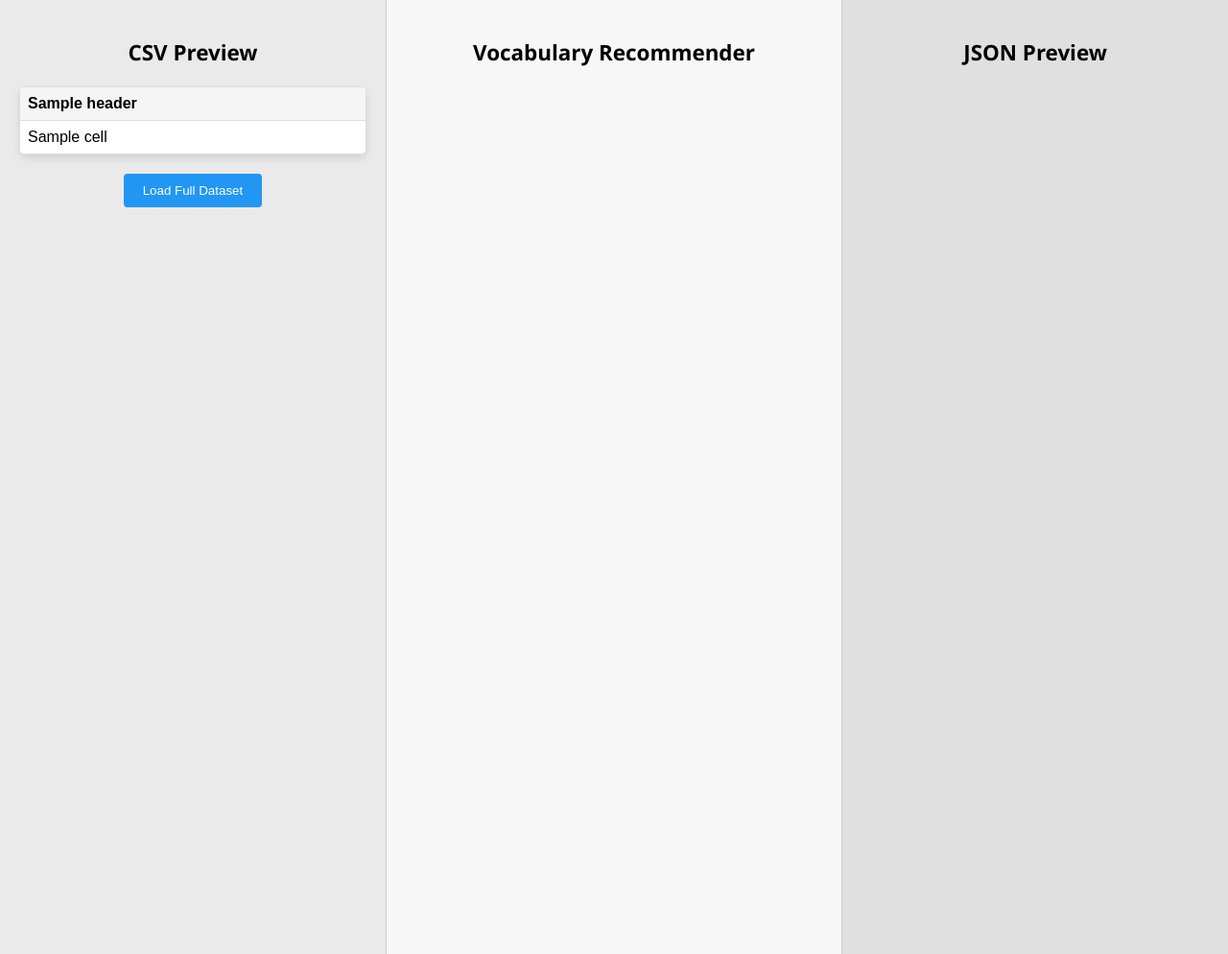
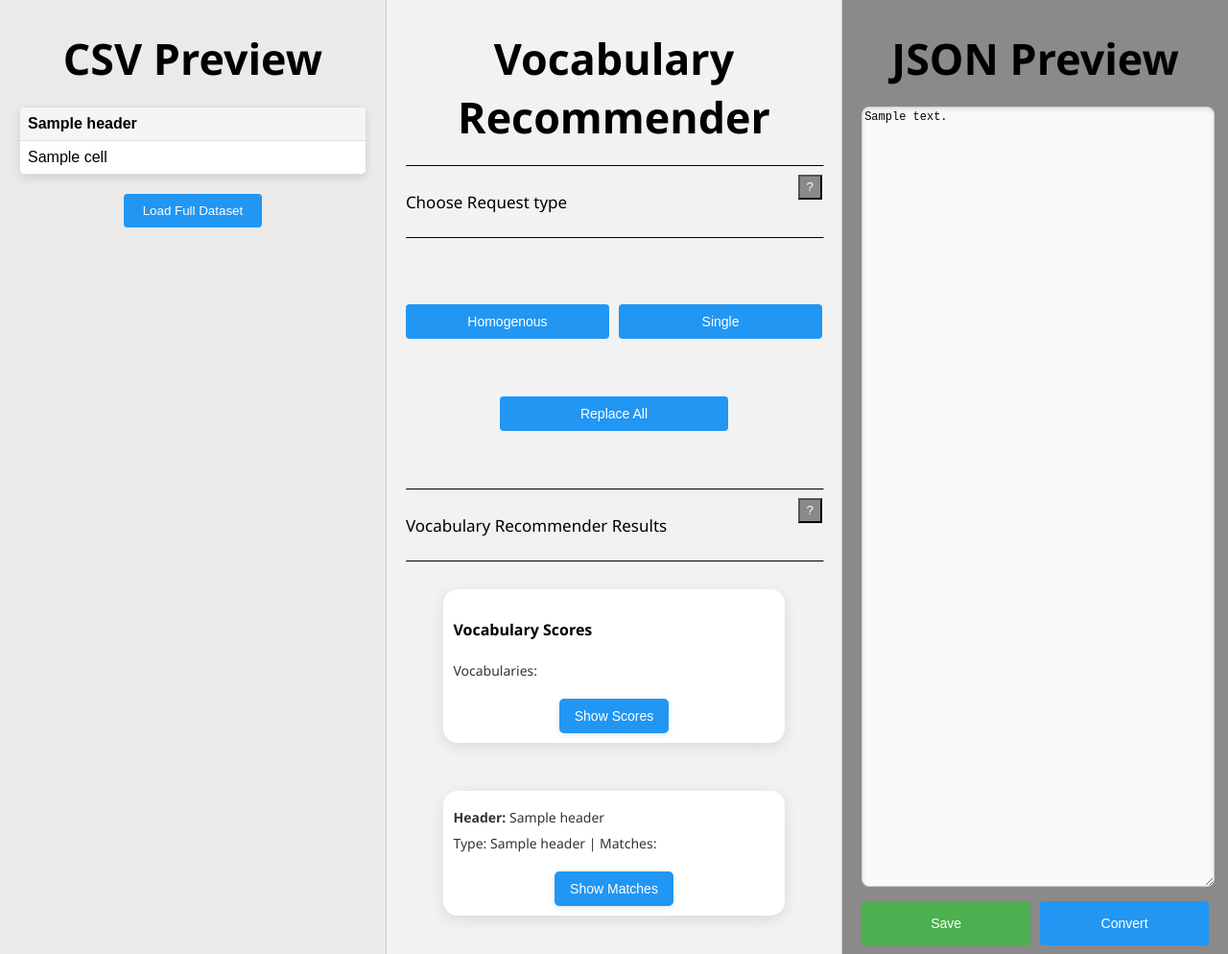
Before and after one commit to MateuszKielan/SmartCoWeb, a Django app: template converter/templates/converter/convert_screen.html in a window 1280 px wide. Shown: the whole page at 96% size. Run offline with Django 5.2, Linux system fonts and the light colour scheme; the template is opened without the code that fills it: most values are stand-ins (such as "Sample title", 1, 10 or a date in 2020).

Commit message:
UI elements

```diff
--- a/converter/static/converter/main.js
+++ b/converter/static/converter/main.js
@@ -9,14 +9,14 @@ fileInput.addEventListener("change", () => {
     //fileInput.form.submit();
 })
 
-// Function to open the popup modal
-
+// Function to open the popup
 function openDatasetForm() {
     const popup = document.getElementById('dataset_popup');
 
     popup.style.display = 'block';
 }
 
+// Function to close the popup
 function closeDatasetForm() {
     const popup = document.getElementById('dataset_popup');
 
--- a/converter/static/converter/styles.css
+++ b/converter/static/converter/styles.css
@@ -100,20 +100,196 @@ body, html {
   /* Middle Panel: Recommender */
   .panel-middle {
     flex: 1.2;
-    background-color: #f7f7f7;
+    background-color: #F2F2F2;
     border-right: 1px solid #ccc;
+  }
+  .solid-separator {
+    border-top: 1px solid black;
+    width: 100%;
+  }
+
+  .request-type-separator {
+    display: flex;
+    flex-direction: row;
+    justify-content: space-between;
+  }
+
+  .sub-title {
+    font-weight: 500;
+    font-size: 17px;
+  }
+
+  .helper-button {
+    width: 2vw;
+    height: 2vw;
+    color: #ffff;
+    background-color: #8A8A8A;
+  }
+
+  .request-type-container {
+    display: flex;
+    flex-direction: row;
+    gap: 10px;
+  }
+
+  .request-type-button {
+    margin-top: 60px;
+    padding: 10px 20px;
+    border: none;
+    border-radius: 4px;
+    cursor: pointer;
+    font-size: 14px;
+    font-weight: 500;
+    transition: background-color 0.2s;
+    flex: 1;
+    background-color: #2196F3;
+    color: #ffff;
+  }
+
+  .replace-all-container {
+    margin-top: 60px;
+    margin-bottom: 60px;
+    display: flex;
+    justify-content: center;
+  }
+
+  .replace-all-button {
+    padding: 10px 20px;
+    border: none;
+    border-radius: 4px;
+    cursor: pointer;
+    font-size: 14px;
+    font-weight: 500;
+    transition: background-color 0.2s;
+    background-color: #2196F3;
+    color: #ffff;
+    flex: 0.5;
+  }
+
+  .card-container {
+    display: flex;
+    flex-direction: column;
+    align-items: center;
+    gap: 50px;
+    padding: 20px;
+  }
+
+  /* Individual card */
+  .card {
+    background-color: white;
+    border-radius: 15px;
+    padding: 10px;
+    box-shadow: 0 4px 15px rgba(0, 0, 0, 0.1);
+    transition: box-shadow 0.3s ease;
+    width: 85%;
+  }
+
+  .card:hover {
+    box-shadow: 0 6px 20px rgba(0, 0, 0, 0.15);
+  }
+
+  /* Card content text */
+  .card p {
+    margin: 8px 0;
+    color: #333;
+    font-size: 14px;
+  }
+
+  /* Centered button */
+  .card-button {
+    display: block;
+    margin: 20px auto 0 auto;
+    background-color: #2196F3;
+    color: white;
+    border: none;
+    padding: 10px 16px;
+    font-size: 14px;
+    border-radius: 5px;
+    cursor: pointer;
+    box-shadow: 0 2px 6px rgba(0, 0, 0, 0.1);
+    transition: background-color 0.2s ease;
+  }
+
+  .card-button:hover {
+    background-color: #1976D2;
   }
 
   /* Right Panel: JSON */
   .panel-right {
     flex: 1;
-    background-color: #e0e0e0;
+    background-color: #8A8A8A;
+  }
+
+  /* JSON Preview Styling */
+  .json-preview-container {
+    display: flex;
+    flex-direction: column;
+    height: calc(100vh - 120px);
+  }
+
+  .json-textarea {
+    flex: 1;
+    width: 100%;
+    border: 1px solid #ccc;
+    border-radius: 8px;
+    font-family: 'Courier New', monospace;
+    font-size: 12px;
+    font-weight: 500;
+    line-height: 1.4;
+    resize: vertical;
+    background-color: #f9f9f9;
+    box-shadow: inset 0 2px 4px rgba(0, 0, 0, 0.1);
+  }
+
+  .json-textarea:focus {
+    outline: none;
+    border-color: #2196F3;
+    box-shadow: 0 0 0 2px rgba(33, 150, 243, 0.2);
+  }
+
+  .json-buttons {
+    display: flex;
+    gap: 10px;
+    margin-top: 15px;
+    justify-content: center;
+  }
+
+  .json-button {
+    padding: 10px 20px;
+    border: none;
+    border-radius: 4px;
+    cursor: pointer;
+    font-size: 14px;
+    font-weight: 500;
+    transition: background-color 0.2s;
+    flex: 1;
+  }
+
+  .save-button {
+    background-color: #4CAF50;
+    color: white;
+    height: 100%;
+  }
+
+  .save-button:hover {
+    background-color: #45a049;
+  }
+
+  .convert-button {
+    background-color: #2196F3;
+    color: white;
+    height: 100%;
+  }
+
+  .convert-button:hover {
+    background-color: #1976D2;
   }
 
   /* Section Titles */
   .panel-title {
-    font-size: 1.4rem;
+    font-size: 2.8rem;
     font-weight: bold;
+    margin-top: 10px;
     margin-bottom: 20px;
     text-align: center
   }
--- a/converter/templates/converter/convert_screen.html
+++ b/converter/templates/converter/convert_screen.html
@@ -69,11 +69,58 @@
     <!-- MIDDLE: Vocabulary Recommender -->
     <section class="panel panel-middle">
       <h2 class="panel-title">Vocabulary Recommender</h2>
+      <hr class="solid-separator">
+      <div class="request-type-separator">
+        <p class="sub-title">Choose Request type</p>
+        <button class="helper-button">?</button>
+      </div>
+      <hr class="solid-separator">
+      <div class="request-type-container">
+        <button class="request-type-button">Homogenous</button>
+        <button class="request-type-button">Single</button>
+      </div>
+      <div class="replace-all-container">
+        <button class="replace-all-button">Replace All</button>
+      </div>
+      <hr class="solid-separator">
+      <div class="request-type-separator">
+        <p class="sub-title">Vocabulary Recommender Results</p>
+        <button class="helper-button">?</button>
+      </div>
+      <hr class="solid-separator">
+
+      <div class="card-container">
+
+        <!-- VOCABULARY SCORES CARD -->
+        <div class="card">
+          <h4><strong>Vocabulary Scores</strong></h4>
+          <p>Vocabularies: </p>
+          <button class="card-button">Show Scores</button>
+        </div>
+
+        <!-- HEADER CARDS -->
+        {% for header in headers %}
+          <div class="card">
+            <p><strong>Header:</strong> {{ header }}</p>
+            <p>Type: {{ header }}  |  Matches: </p>
+            <button class="card-button">Show Matches</button>
+          </div>
+        {% endfor %}
+
+      </div>
+
     </section>
 
     <!-- RIGHT: JSON Preview -->
     <section class="panel panel-right">
       <h2 class="panel-title">JSON Preview</h2>
+      <div class="json-preview-container">
+        <textarea class="json-textarea" id="jsonPreview" placeholder="JSON content will appear here...">{{ json_content }}</textarea>
+        <div class="json-buttons">
+          <button class="json-button save-button">Save</button>
+          <button class="json-button convert-button">Convert</button>
+        </div>
+      </div>
     </section>
 
   </div>
```
Also changed, not shown: converter/views.py (+15 -1 lines).
